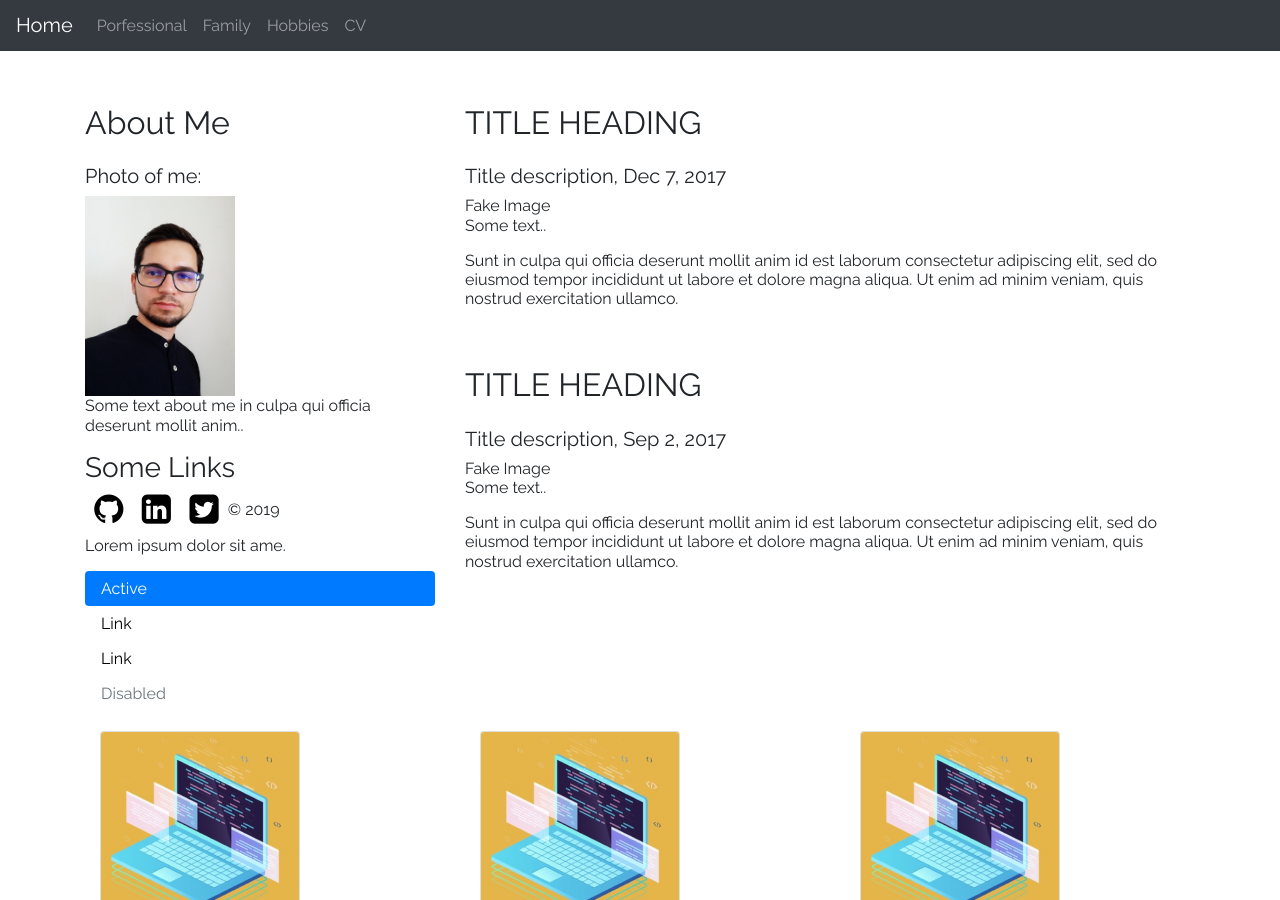
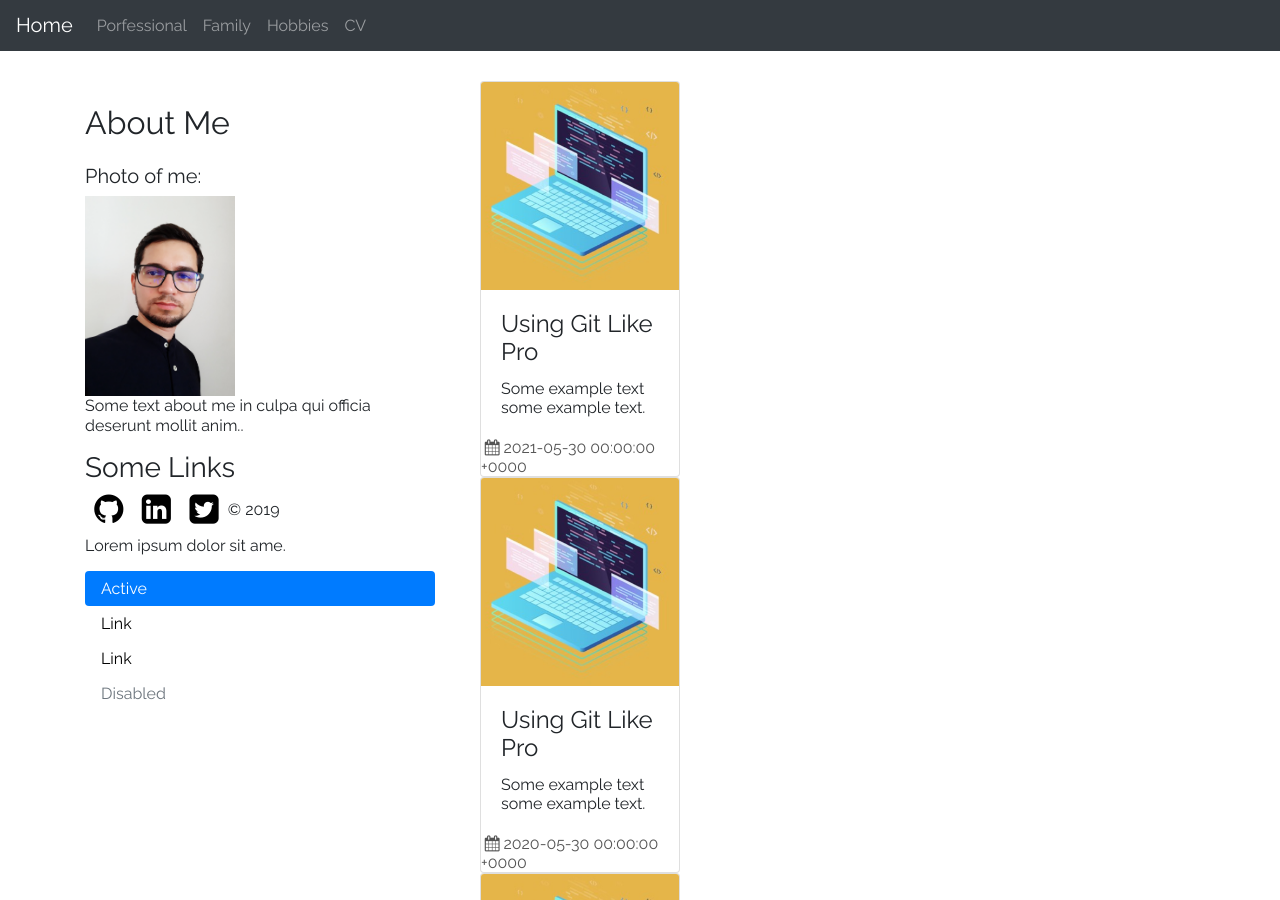
Before and after one commit to hilquiasferreira/hilquiasferreira.github.io, a Jekyll site: the page built from index.md, in a window 1280 px wide and 900 px high. Built offline with Jekyll 4.4.1, drawn with Linux system fonts in a browser that asks for light colours.

Commit message:
homefile

```diff
--- a/_layouts/home.html
+++ b/_layouts/home.html
@@ -73,29 +73,7 @@
 				<hr class="d-sm-none">
 			</div>
 			<div class="col-sm-8">
-				<h2>TITLE HEADING</h2>
-				<h5>Title description, Dec 7, 2017</h5>
-				<div class="fakeimg">Fake Image</div>
-				<p>Some text..</p>
-				<p>Sunt in culpa qui officia deserunt mollit anim id est laborum consectetur adipiscing elit, sed do
-					eiusmod
-					tempor incididunt ut labore et dolore magna aliqua. Ut enim ad minim veniam, quis nostrud
-					exercitation
-					ullamco.</p>
-				<br>
-				<h2>TITLE HEADING</h2>
-				<h5>Title description, Sep 2, 2017</h5>
-				<div class="fakeimg">Fake Image</div>
-				<p>Some text..</p>
-				<p>Sunt in culpa qui officia deserunt mollit anim id est laborum consectetur adipiscing elit, sed do
-					eiusmod
-					tempor incididunt ut labore et dolore magna aliqua. Ut enim ad minim veniam, quis nostrud
-					exercitation
-					ullamco.</p>
-			</div>
 					{%- for post in site.posts -%}
-			<div class="col-sm-4" >
-					<br>
 						<div class="container">
 							<div class="card" style="width:200px">
 								<img class="card-img-top" src="/{{ post.thumbnail }}"  alt="Card image" style="width:100%">
@@ -109,8 +87,9 @@
 								<a href="{{ post.url | relative_url }}" class="stretched-link"></a>
 							</div>
 						</div>
+					{%- endfor -%}
 			</div>
-			{%- endfor -%}
+
 		</div>
 	</div>
 
```
Lines whose indentation alone changed are shown as unchanged.
